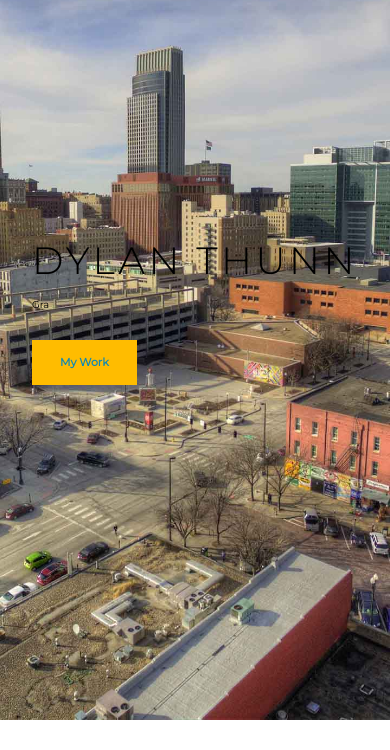
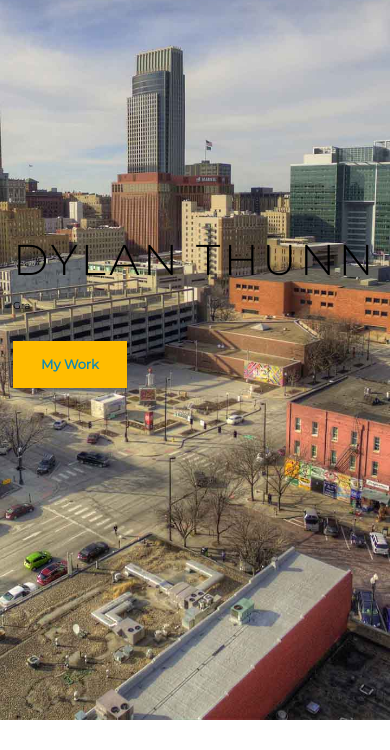
Before and after one commit to dthunn/mySite, a Gatsby site: page / in a window 390 px wide. Shown: the part 94-844 px from the top of the page. Built offline with nearby package versions, Linux system fonts and the light colour scheme; Gatsby itself is replaced by a stand-in of ours.

Commit message:
changed header btn

```diff
--- a/src/components/layout.scss
+++ b/src/components/layout.scss
@@ -53,7 +53,7 @@ main {
   border: 2px solid transparent;
 
   @media only screen and (max-width: 600px) {
-    font-size: 1.1rem;
+    font-size: 1.3rem;
   }
 }
 .btn-white:hover {
--- a/src/sass/banner.module.scss
+++ b/src/sass/banner.module.scss
@@ -6,7 +6,7 @@
   font-weight: 300;
 
   @media only screen and (max-width: 600px) {
-    font-size: 2rem;
+    font-size: 2.2rem;
   }
 }
 
@@ -18,6 +18,6 @@
   margin-bottom: 2rem;
 
   @media only screen and (max-width: 600px) {
-    font-size: 3.8rem;
+    font-size: 4.3rem;
   }
 }
```
